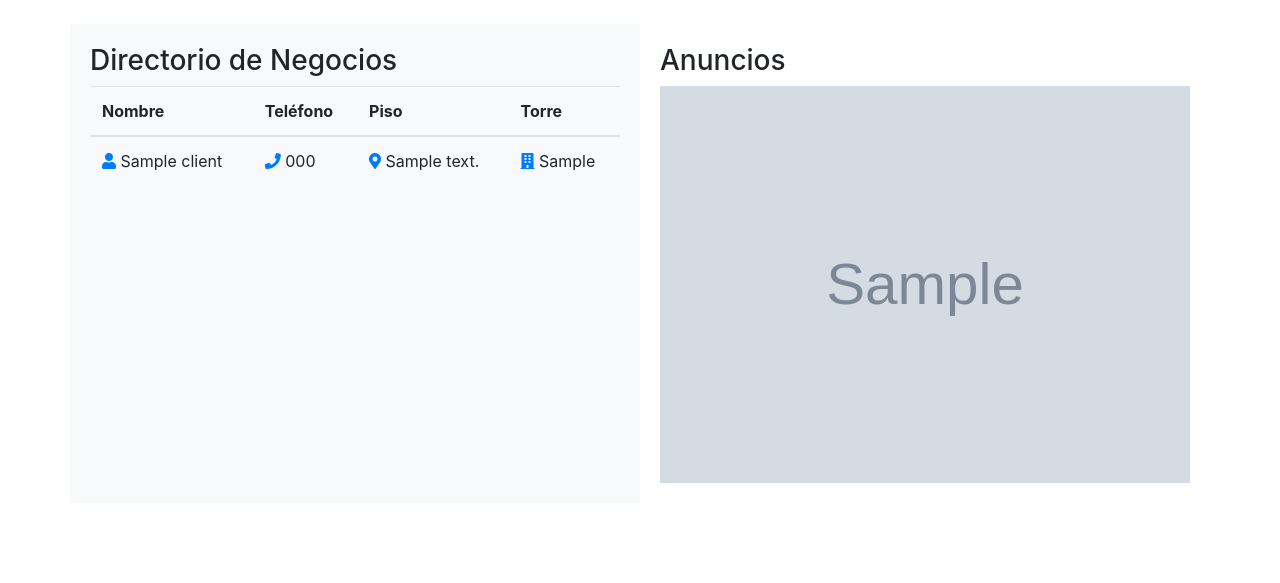
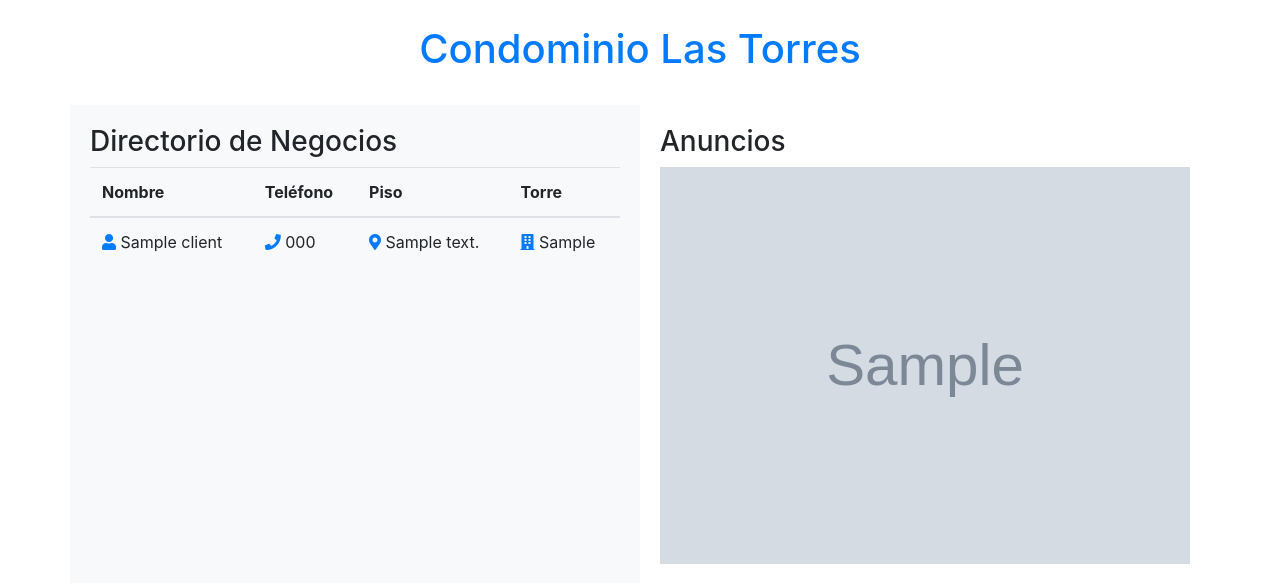
Before and after one commit to biojoel21/webclientsdirectory, a Django app: page / in a window 1280 px wide. Shown: the top 583 px of the page. Run offline with Django 5.2, Linux system fonts and the light colour scheme; tables that the repository leaves empty hold one stand-in row (values such as "Sample post"); grey boxes marked "Sample" are stand-in pictures; some libraries are stand-ins or nearby versions.

Commit message:
Implementacion de carusel en el directorio, Nombre del condominio.

```diff
--- a/webdirectory/static/webdirectory/styles.css
+++ b/webdirectory/static/webdirectory/styles.css
@@ -1,4 +1,10 @@
 /* Custom CSS styles for the virtual directory */
+h1 {
+    color: #007bff;
+    text-align: center;
+    margin-top: 25px;
+}
+
 .left-panel {
     background-color: #f8f9fa;
     padding: 20px;
--- a/webdirectory/templates/webdirectory/index.html
+++ b/webdirectory/templates/webdirectory/index.html
@@ -19,6 +19,7 @@
         <source src="{% static 'webdirectory/music/jazzlounge.mp3' %}" type="audio/mpeg">
     </audio>
     -->
+    <h1>Condominio Las Torres</h1>
     <br>
     <div class="container">
         <div class="row">
@@ -27,7 +28,7 @@
                 <div id="clientCarousel" class="carousel slide" data-ride="carousel" data-interval="10000">
                     <div class="carousel-inner">
                         {% for client in clients %}
-                        {% if forloop.counter0|divisibleby:10 %}
+                        {% if forloop.counter0|divisibleby:14 %}  {% comment %} cambiar el numero para aumentar la cantidad de clientes y abajo tambien {% endcomment %}
                         <div class="carousel-item {% if forloop.first %}active{% endif %}">
                             <table class="table">
                                 <thead>
@@ -46,7 +47,7 @@
                                         <td><i class="fas fa-map-marker-alt"></i> {{ client.address }}</td>
                                         <td><i class="fas fa-building"></i>  {{ client.building }}</td>
                                     </tr>
-                        {% if forloop.counter0|add:1|divisibleby:10 or forloop.last %}
+                        {% if forloop.counter0|add:1|divisibleby:14 or forloop.last %} {% comment %} cambiar el numero para aumentar la cantidad de clientes y arriba tambien {% endcomment %}
                                 </tbody>
                             </table>
                         </div>
@@ -58,7 +59,7 @@
             <div class="col-md-6 news-feed">
                 <h3>Anuncios</h3>
                 <!-- Add news feed content here -->
-                <div id="carouselExampleSlidesOnly" class="carousel slide" data-ride="carousel" data-interval="30000">
+                <div id="carouselExampleSlidesOnly" class="carousel slide" data-ride="carousel" data-interval="10000">
                     <div class="carousel-inner">
                         {% for news in news %}
                         <div class="carousel-item {% if forloop.first %}active{% endif %}">
```
Also changed, not shown: webdirectory/migrations/0007_values.py (added), webdirectory/migrations/0008_delete_values.py (added), webdirectory/migrations/0009_configuration.py (added), webdirectory/migrations/0010_delete_configuration.py (added).
